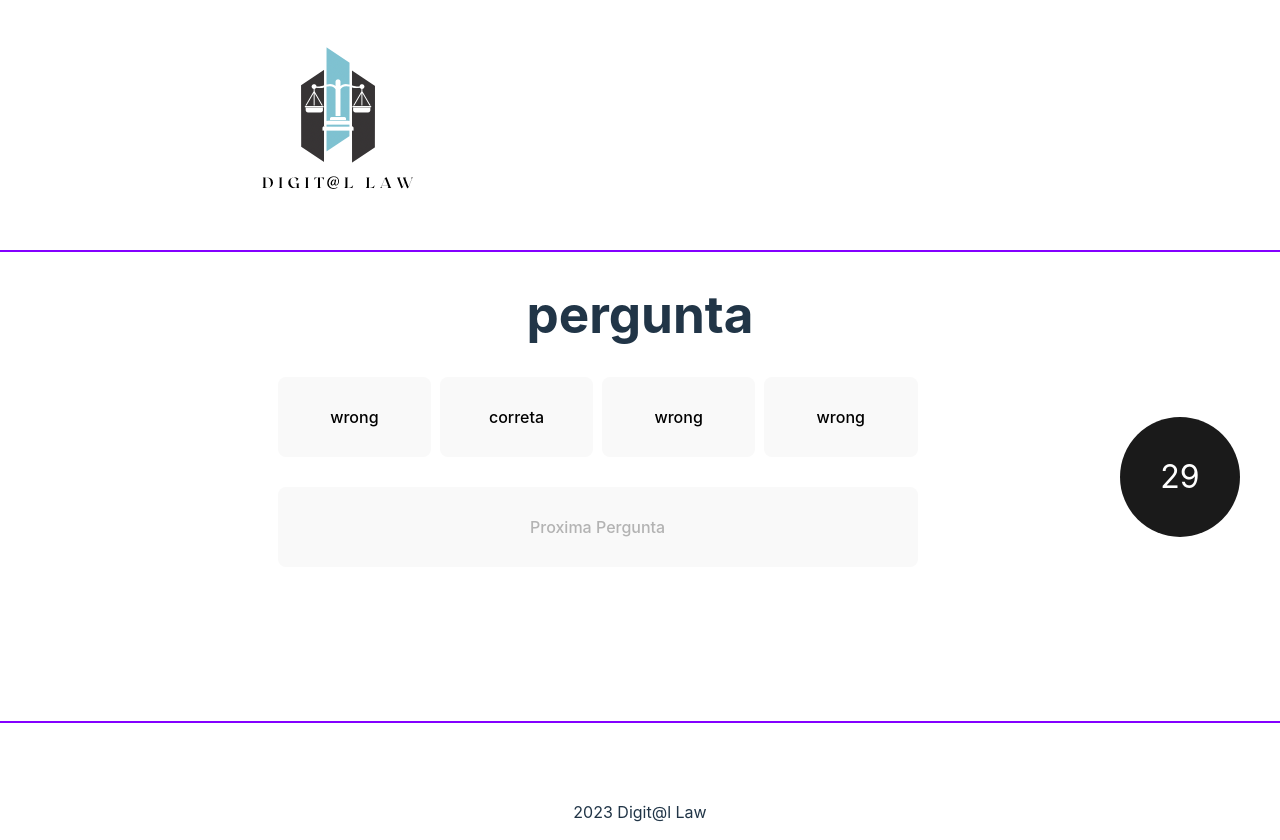
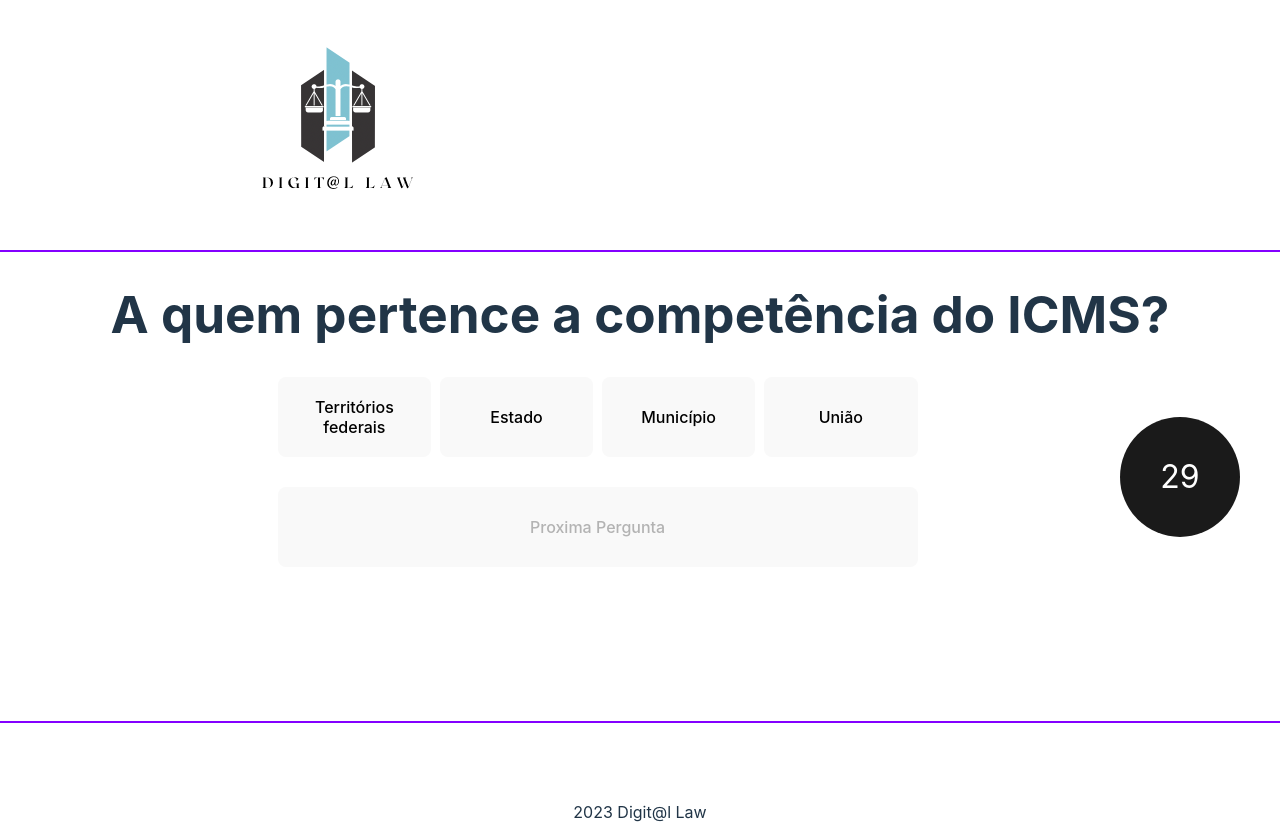
Before and after one commit to EsdrasThiago/digitallaw, a React (Vite) app: page /game in a window 1280 px wide. Built offline with nearby package versions, Linux system fonts and the light colour scheme.

Commit message:
Adicionando perguntas e respostas

```diff
--- a/src/mock/questions.js
+++ b/src/mock/questions.js
@@ -1,38 +1,47 @@
 const questions = [
   {
-    question: "pergunta",
-    correct_awnsner: 'correta',
+    question: "A quem pertence a competência do ICMS?",
+    correct_awnsner: 'Estado',
     wrong_awnsners: [
-      'wrong',
-      'wrong',
-      'wrong',
+      'União',
+      'Município',
+      'Territórios federais',
     ]
   },
   {
-    question: "pergunta",
-    correct_awnsner: 'correta',
+    question: "O que é ICMS-DIFAL?",
+    correct_awnsner: 'Diferencial de Alíquotas interna e a interestadual do ICMS',
     wrong_awnsners: [
-      'wrong',
-      'wrong',
-      'wrong',
+      'Diferença na base de cálculo da mercadoria.',
+      'Ajuste no fato gerador intermunicipal',
+      'Hipótese de incidência de kelsen',
     ]
   },
   {
-    question: "pergunta",
-    correct_awnsner: 'correta',
+    question: "Qual Convênio do Confaz regulou essa temática?",
+    correct_awnsner: 'Convênio 93/2015',
     wrong_awnsners: [
-      'wrong',
-      'wrong',
-      'wrong',
+      'Convênio 98/2015',
+      'Convênio 96/2015',
+      'Convênio 96/2006',
     ]
   },
   {
-    question: "pergunta",
-    correct_awnsner: 'correta',
+    question: "No que impactaria para o Simples Nacional?",
+    correct_awnsner: 'As pequenas empresas sofreriam com essa tributação.',
     wrong_awnsners: [
-      'wrong',
-      'wrong',
-      'wrong',
+      'As grandes empresas iriam ganhar mais.',
+      'As multinacionais iriam fechar as portas.',
+      'As pequenas empresas iriam faturar mais.',
+    ]
+  },
+  {
+    question: "Qual foi o placar da votação (modulação)da ADI 5469 feita pelo STF?",
+    correct_awnsner: '9 a 2',
+    wrong_awnsners: [
+      '6 a 5',
+      '8 a 3',
+      '7 a 5',
     ]
   },
 ]
```
